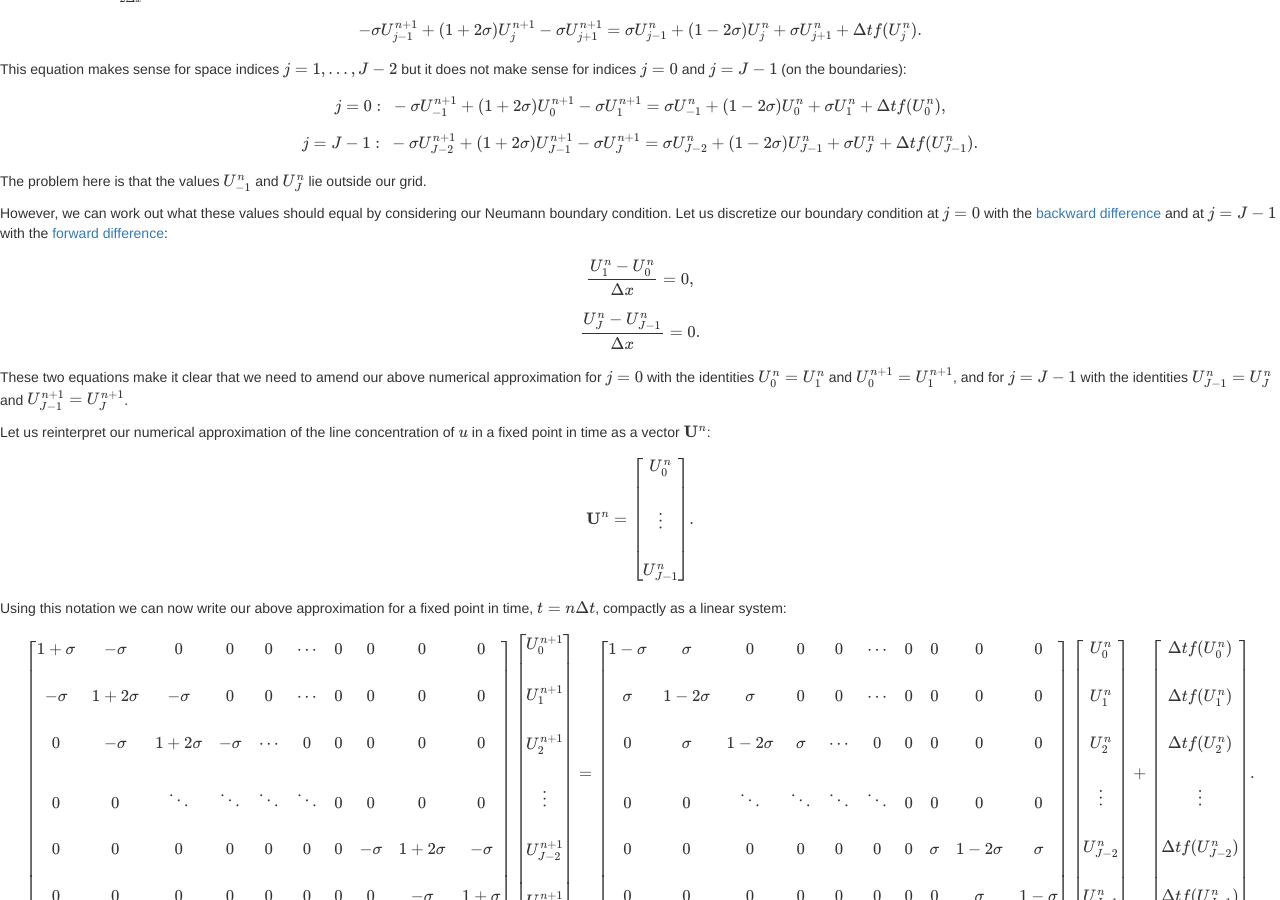
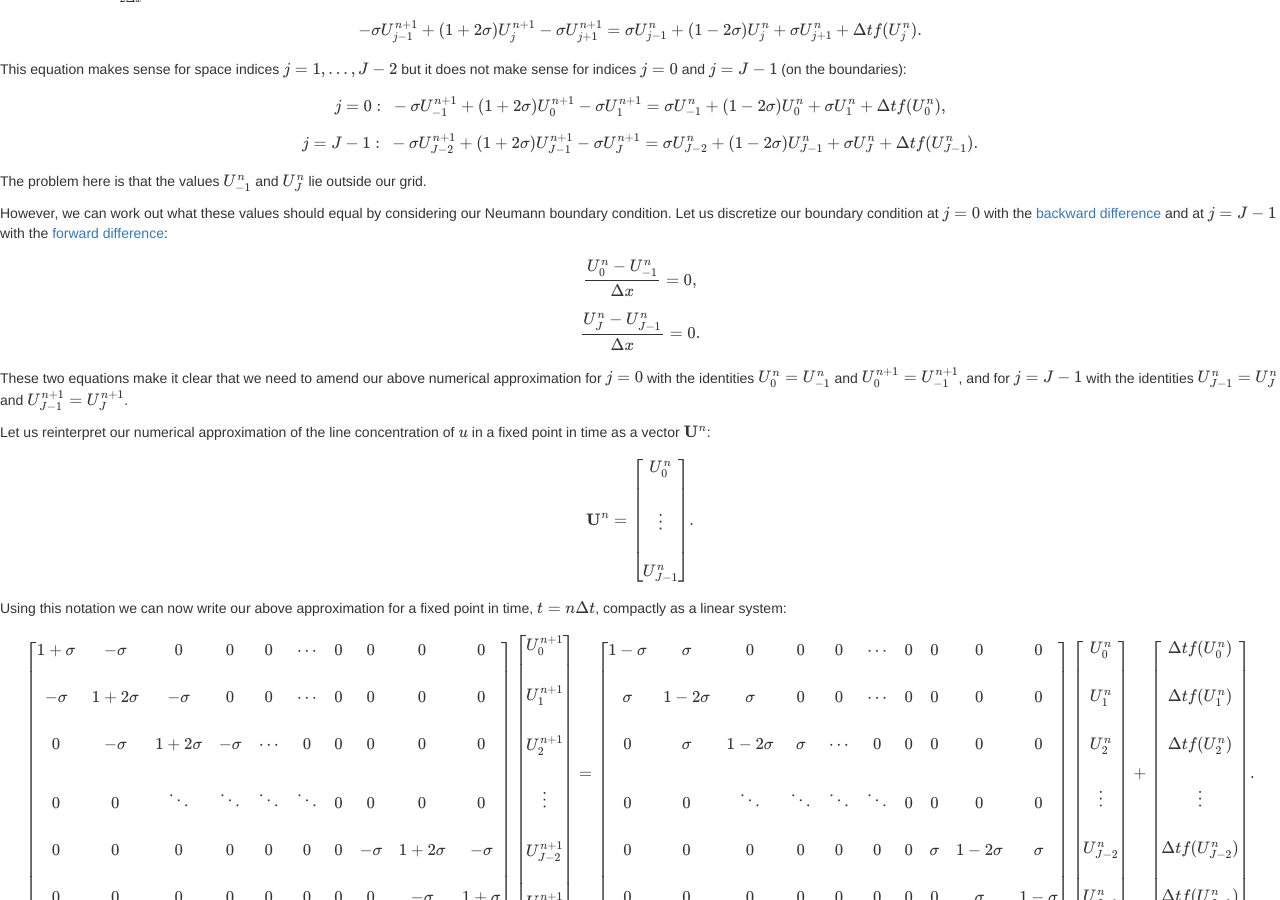
Before and after one commit to waltherg/backup.waltherg.github.io, a Jekyll site: the page built from _posts/2013-12-03-Crank_Nicolson.md, in a window 1280 px wide and 900 px high, scrolled down 1825 px. Built offline with Jekyll 4.4.1, drawn with Linux system fonts in a browser that asks for light colours; nearby versions of some CDN libraries; formulas are drawn with MathJax 3; comment, search, counter and statistics services are not loaded.

```diff
--- a/_posts/2013-12-03-Crank_Nicolson.md
+++ b/_posts/2013-12-03-Crank_Nicolson.md
@@ -150,13 +150,13 @@ at $j=J-1$ with the
 [forward difference](http://en.wikipedia.org/wiki/Finite_difference#Forward.2C_b
 ackward.2C_and_central_differences):
 
-$$\frac{U_1^n - U_0^n}{\Delta x} = 0,$$
+$$\frac{U_0^n - U_{-1}^n}{\Delta x} = 0,$$
 
 $$\frac{U_J^n - U_{J-1}^n}{\Delta x} = 0.$$
 
 These two equations make it clear that we need to amend our above numerical
 approximation for
-$j=0$ with the identities $U_0^n = U_1^n$ and $U_0^{n+1} = U_1^{n+1}$, and
+$j=0$ with the identities $U_0^n = U_{-1}^n$ and $U_0^{n+1} = U_{-1}^{n+1}$, and
 for $j=J-1$ with the identities $U_{J-1}^n = U_J^n$ and $U_{J-1}^{n+1} =
 U_J^{n+1}$.
 
```
